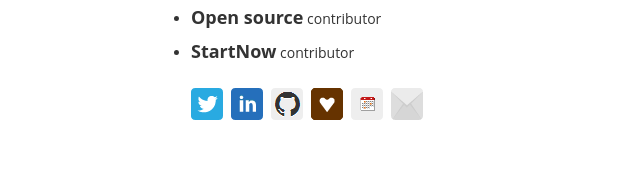
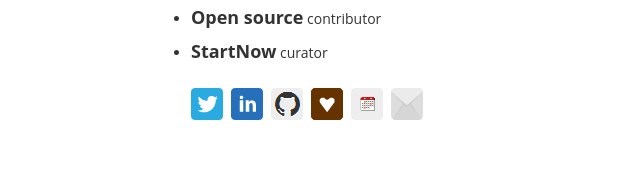
Before and after one commit to joeyespo/joeyespo.github.io, a plain HTML site: page index.html in a window 1280 px wide. Shown: the part 171-343 px from the top of the page, 77-717 px from the left. Drawn offline with nearby package versions, Linux system fonts and the light colour scheme.

Commit message:
Wording: 'contributor' to 'curator'

```diff
--- a/index.html
+++ b/index.html
@@ -25,7 +25,7 @@
             <ul>
               <li><a href="https://linkedin.com/in/joeyespo" target="_blank">Developer and consultant</a></li>
               <li><a href="https://github.com/joeyespo" target="_blank">Open source</a> contributor</li>
-              <li><a href="http://startnowpgh.com/" target="_blank">StartNow</a> contributor</li>
+              <li><a href="http://startnowpgh.com/" target="_blank">StartNow</a> curator</li>
             </ul>
           </div>
           <div class="social-icons">
```
